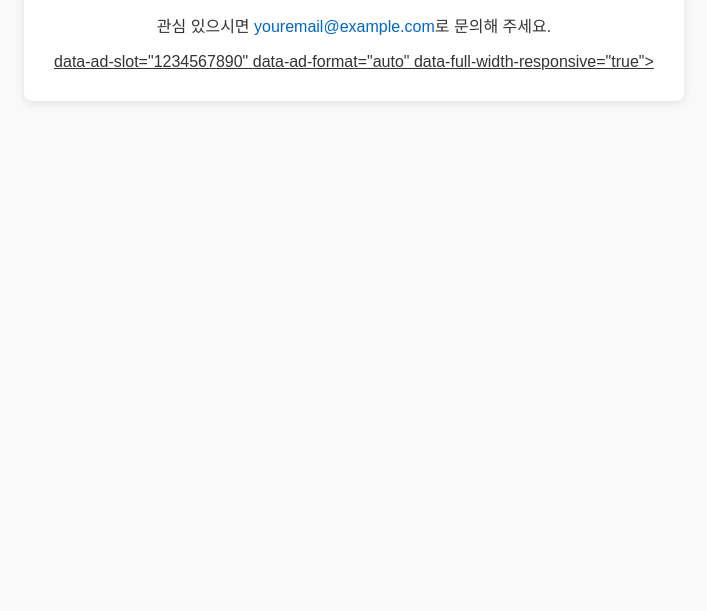
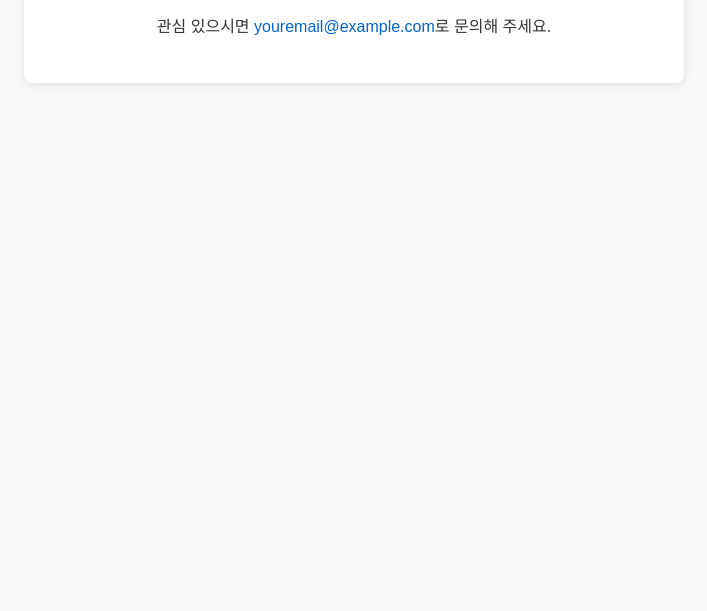
Before and after one commit to hisang-park/apr.ai.kr, a plain HTML site: page index.html in a window 1280 px wide. Shown: the part 189-800 px from the top of the page, without its empty margins (286-993 px from the left). Drawn offline with Linux system fonts and the light colour scheme.

Commit message:
index.html

```diff
--- a/index.html
+++ b/index.html
@@ -20,23 +20,7 @@
     <!-- 판매 의사 표시 메시지 -->
     <p>이 도메인은 현재 <strong>판매 중</strong>입니다.</p>
     <!-- 문의 이메일: 실제 사용할 이메일 주소로 변경하세요 -->
-    <p>관심 있으시면 <a href="mailto:youremail@example.com">youremail@example.com</a>로 문의해 주세요.</p>
-    <!-- 광고 (예: Google AdSense) 삽입 예시 -->
-    <!--
-      1. https://adsbygoogle.js 스크립트 가져오기
-      2. data-ad-client 값을 "ca-pub-XXXX" 형태로, 본인의 AdSense 클라이언트 ID로 교체
-      3. data-ad-slot 값을 본인의 광고 슬롯 ID(숫자)로 교체
-    -->
-    <div class="adsense">
-      <script async src="https://pagead2.googlesyndication.com/pagead/js/adsbygoogle.js"></script>
-      <ins class="adsbygoogle"
-           style="display:block"
-           data-ad-client="ca-pub-1234567890123456"  <!-- 여기를 본인의 AdSense 클라이언트 ID로 바꿔주세요 -->
-           data-ad-slot="1234567890"                  <!-- 여기를 본인의 광고 슬롯 ID로 바꿔주세요 -->
-           data-ad-format="auto"
-           data-full-width-responsive="true"></ins>
-      <script>(adsbygoogle = window.adsbygoogle || []).push({});</script>
-    </div>
+    <p>관심 있으시면 <a href="mbc980414@gmail.com">youremail@example.com</a>로 문의해 주세요.</p>
   </div>
 </body>
 </html>
```
